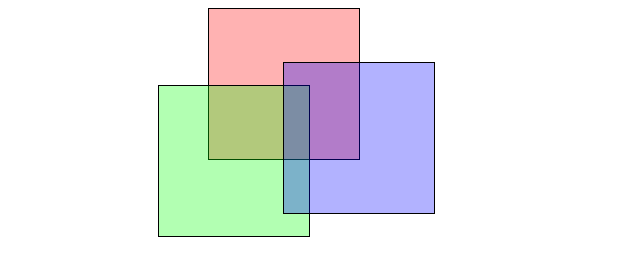
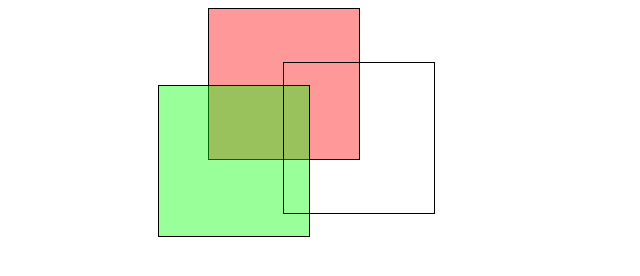
Before and after one commit to chaimaeMazzouz/css_TP10, a plain HTML site: page EX3/index.html in a window 1280 px wide. Shown: the whole page, without its empty margins (0-640 px from the left). Drawn offline with Linux system fonts and the light colour scheme.

Commit message:
latest update

```diff
--- a/EX3/style.css
+++ b/EX3/style.css
@@ -4,14 +4,14 @@
   border: 1px solid #000;
 }
 .rouge {
-  background-color: rgba(255, 0, 0, 0.3);
+  background-color: rgba(255, 0, 0, 0.4);
   transform: translateX(200px);
 }
 .vert {
-  background-color: rgba(0, 255, 0, 0.3);
+  background-color: rgba(0, 255, 0, 0.4);
   transform: translateX(150px) translateY(-75px);
 }
 .bleu {
-  background-color: rgba(0, 0, 255, 0.3);
+  background-color: rgba(0, 0, 255, 0);
   transform: translateX(275px) translateY(-250px);
 }
```
